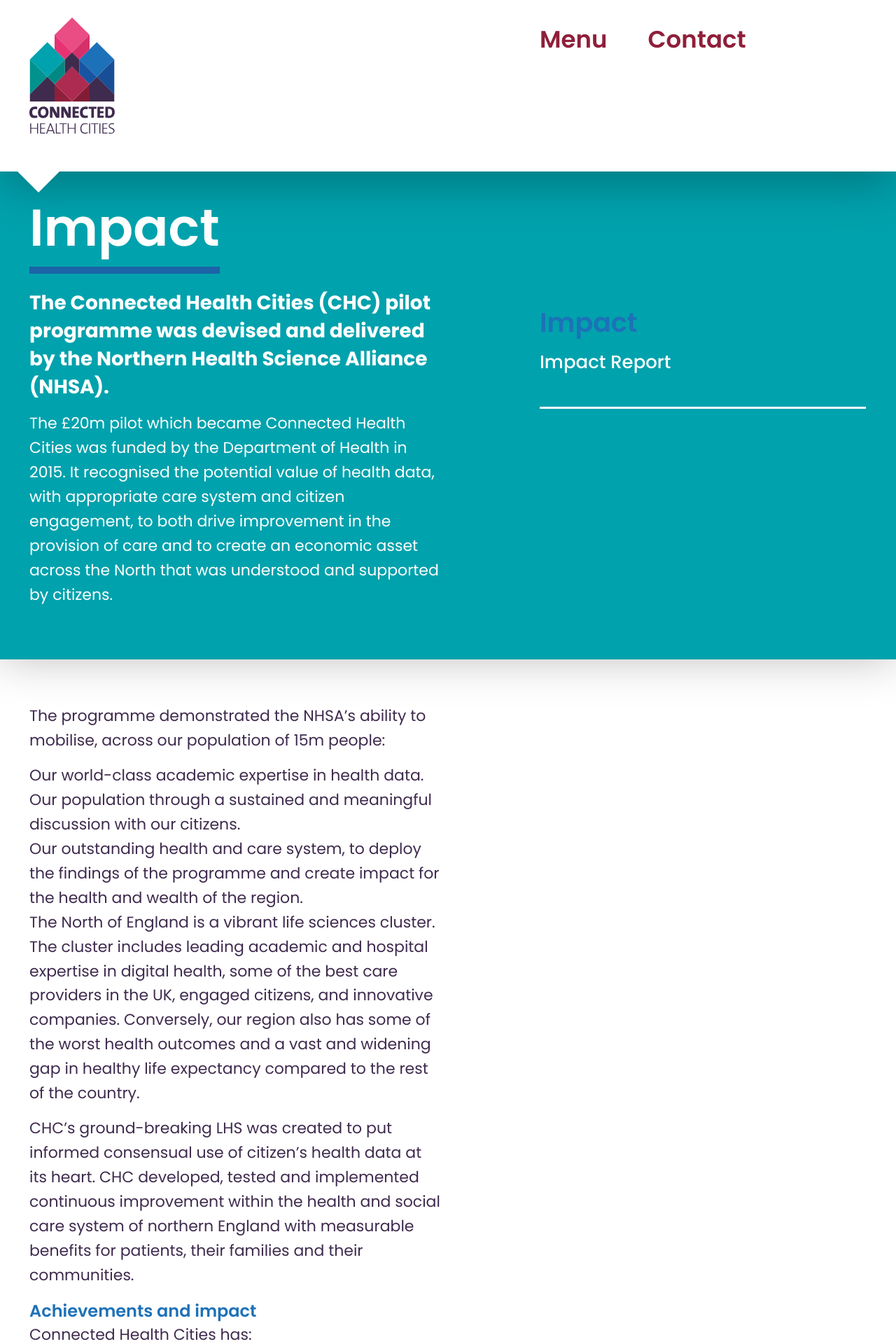
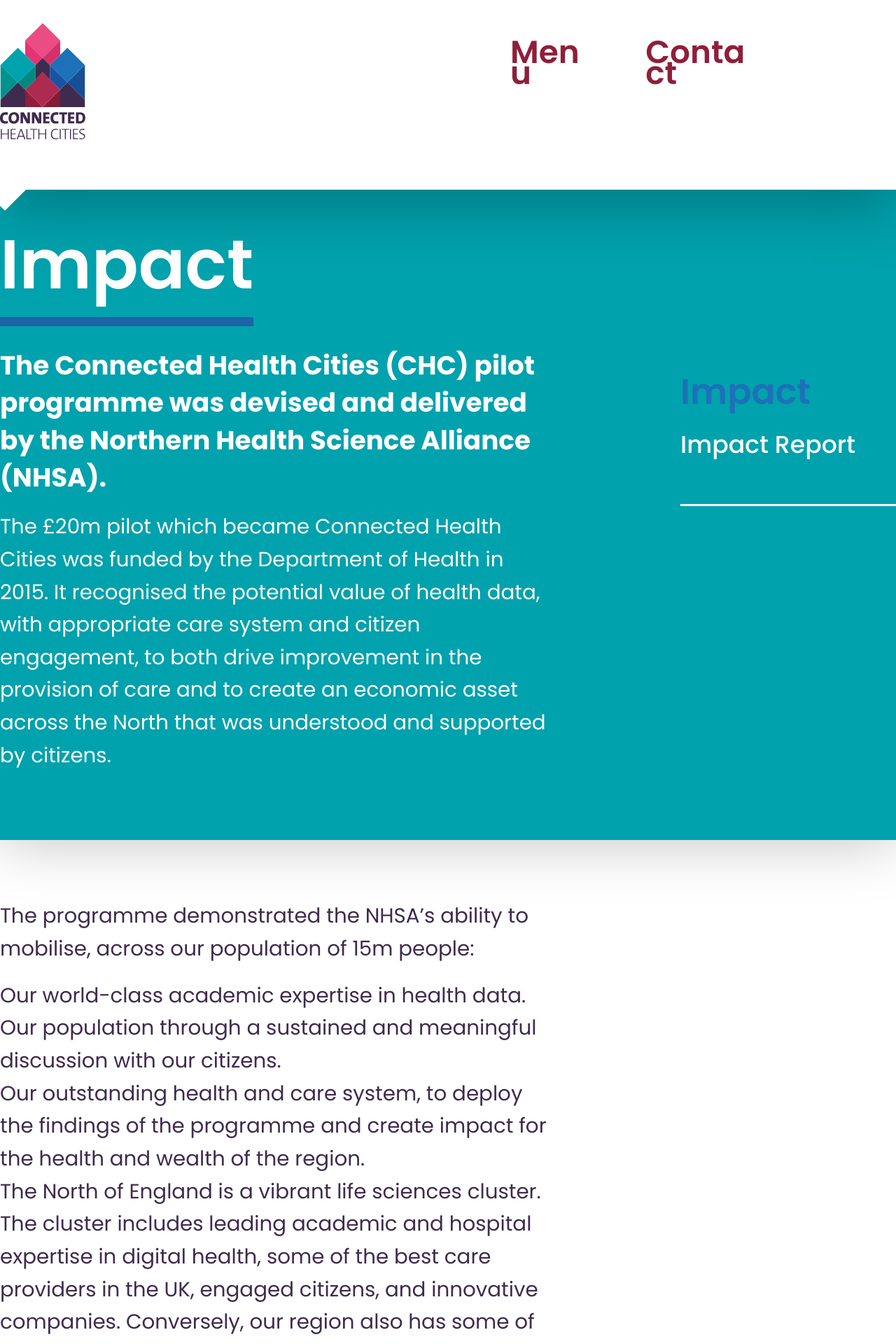
Before and after one commit to connectedhealthcities/connectedhealthcities, a Jekyll site: the page built from impact.md, in a window 1280 px wide. Shown: the top 1920 px of the page at 70% size. Built offline with Jekyll 4.4.1, drawn with Linux system fonts in a browser that asks for light colours.

Commit message:
Update base.scss

```diff
--- a/_sass/base.scss
+++ b/_sass/base.scss
@@ -1,6 +1,6 @@
 @import './vendor/sanitize.scss';
 
-$one-rem: 16;
+$one-rem: 12;
 @function to_rem($pixel_size) {
     @return 0rem + $pixel_size / $one-rem;
 }
```
